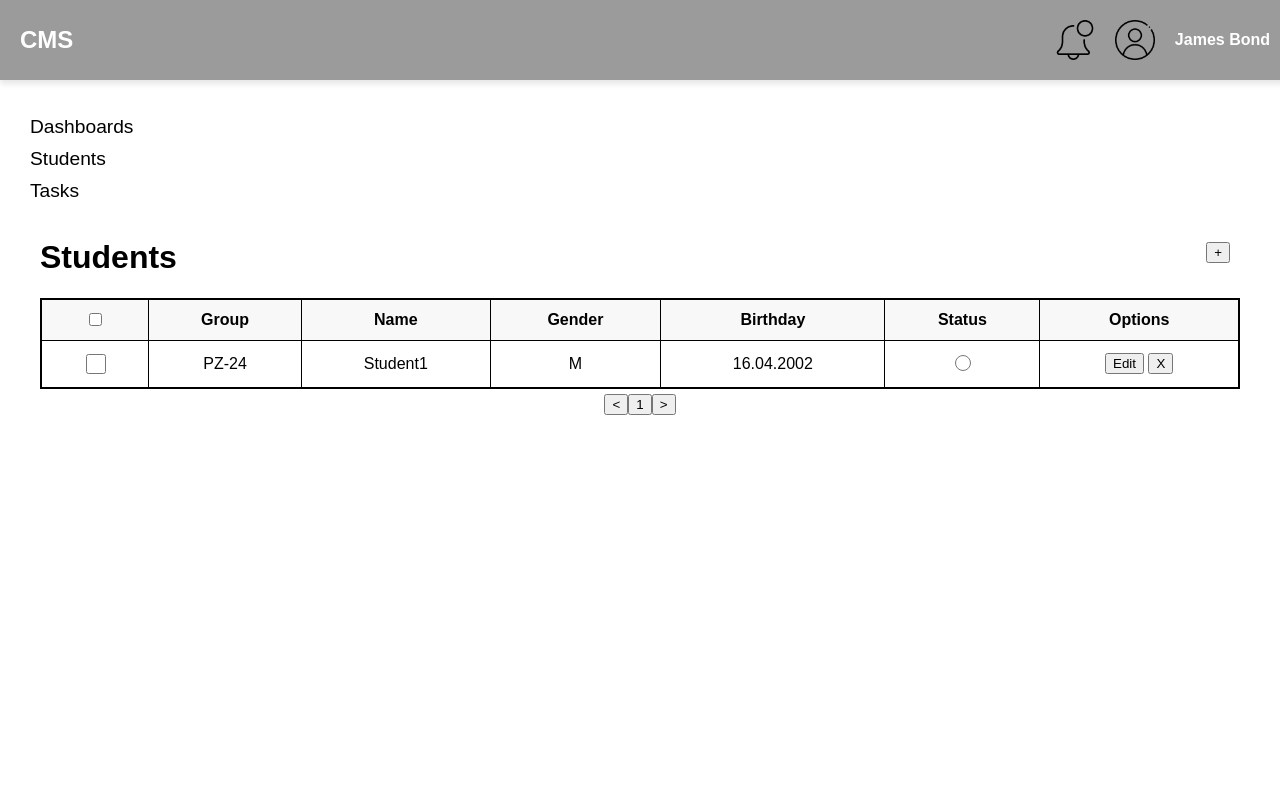
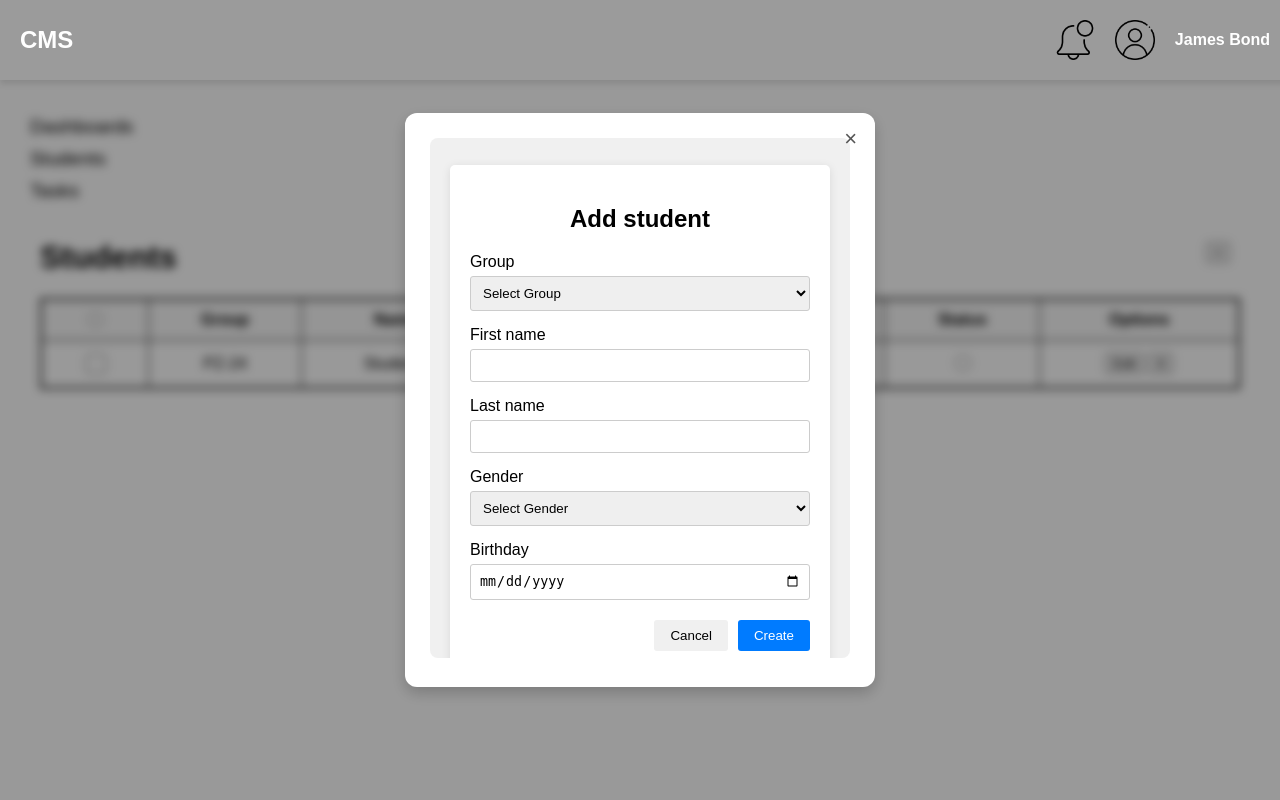
Before and after one commit to nazarsokal/PVI_Lab1, a PHP site: page / in a window 1280 px wide. Run offline with PHP 8.4, Linux system fonts and the light colour scheme.

Commit message:
Add Student changed

```diff
--- a/addStudents.html
+++ b/addStudents.html
@@ -79,7 +79,6 @@
 </head>
 <body>
     <div class="form-container">
-        <button class="close-btn" onclick="window.close()">×</button>
         <h2>Add student</h2>
         <form id="add-student-form">
             <div class="form-group">
@@ -118,11 +117,9 @@
         </form>
     </div>
     <script>
-        // Handle form submission
         document.getElementById('add-student-form').addEventListener('submit', function(e) {
             e.preventDefault();
 
-            // Collect all form values
             var formData = {
                 group: document.getElementById('group').value,
                 firstName: document.getElementById('first-name').value,
@@ -131,7 +128,6 @@
                 birthday: document.getElementById('birthday').value
             };
 
-            // Basic validation to ensure required fields are filled
             if (!formData.group || formData.group === 'Select Group') {
                 alert('Please select a group.');
                 return;
@@ -155,21 +151,14 @@
 
             console.log('Form submitted with data:', formData);
 
-            // Pass all data to the parent window
-            if (window.opener) {
-                console.log('window.opener exists:', window.opener);
-                if (typeof window.opener.setValue === 'function') {
-                    console.log('setValue function is available');
-                    try {
-                        window.opener.setValue(formData);
-                    } catch (error) {
-                        console.error('Error passing data to parent window:', error);
-                        alert(`127.0.0.1:5500 says Error passing data to parent window: ${error.message}`);
-                    }
+            if (window.parent && typeof window.parent.setValue === 'function') {
+                try {
+                    window.parent.setValue(formData);
+                } catch (error) {
+                    console.error('Error passing data:', error);
+                    alert(`Error passing data: ${error.message}`);
                 }
             }
-            // Close the window after submission
-            window.close();
         });
     </script>
 </body>
--- a/index.html
+++ b/index.html
@@ -19,17 +19,7 @@
                 alt="Notification Bell"
                 class="notificationLogo"
                 onclick="changeImage()">
-
-            <div id="popup" class="popup">
-                <iframe id="messageFrame" src="messagesPopup.html"></iframe>
-            </div>
-
             <img src="images/user.png" id="userLogo" alt="UserLogo" class="userLogo"/>
-
-            <div id="popupUser" class="popup">
-                <iframe src="userProfile.html"></iframe>
-            </div>
-
             <h2 class="NavBarName">James Bond</h2>
         </div>
     </nav>
@@ -45,7 +35,9 @@
 
         <div class="header-container">
             <h1>Students</h1>
-            <div class="addStudentsButton"><button onclick="openWindow()">+</button></div>
+            <div class="addStudentsButton">
+                <button onclick="openPopup()">+</button>
+            </div>
             <div class="table-container" id="mainTable">
                 <table id="tableStudents">
                     <thead>
@@ -83,6 +75,14 @@
         </div>
     </div>
 
+    <!-- Modal for Add Student -->
+    <div id="addStudentModal" class="addModal">
+        <div class="modal-content">
+            <button class="close-btn" onclick="closePopup()">×</button>
+            <iframe id="studentIframe" src="addStudents.html"></iframe>
+        </div>
+    </div>
+
     <div id="deleteModal" class="modal">
         <div class="modal-content">
             <span class="close" onclick="closeModal()">&times;</span>
@@ -93,6 +93,7 @@
             </div>
         </div>
     </div>
-    <script src="script.js" defer></script>
+
+    <script src="script.js"></script>
 </body>
 </html>
--- a/script.js
+++ b/script.js
@@ -7,15 +7,12 @@ class Student {
         this.birthday = data.birthday || '';
     }
 }
+function openPopup() {
+    document.getElementById('addStudentModal').style.display = 'flex';
+}
 
-function openWindow() {
-    const screenWidth = window.screen.width;
-    const screenHeight = window.screen.height;
-
-    const left = (screenWidth - 400) / 2;
-    const top = (screenHeight - 600) / 2;
-
-    var newWindow = window.open("addStudents.html", null, `height=600,width=400,top=${top},left=${left},status=yes,toolbar=no,menubar=no,location=center`);
+function closePopup() {
+    document.getElementById('addStudentModal').style.display = 'none';
 }
 
 function setValue(data) {
@@ -53,6 +50,7 @@ function setValue(data) {
         newRow.querySelector(".status").checked = true;
     }
 
+    closePopup();
 }
 
 let notificationBell = document.getElementById("notificationBell");
@@ -164,21 +162,22 @@ function closeModal() {
     studentToDelete = null;
 }
 
-document.addEventListener("DOMContentLoaded", function () {
-    var mainCheckBox = document.getElementById("mainCheckBox");
-
-    mainCheckBox.addEventListener("change", function () {
-        let checkboxes = document.querySelectorAll(".checkbox");
-        checkboxes.forEach(checkbox => {
-            checkbox.checked = mainCheckBox.checked;
-        });
-    });
-});
-
-
-
 function loadComponent(id, file) {
     fetch(file)
         .then(response => response.text())
         .then(data => document.getElementById(id).innerHTML = data);
 }
+
+document.addEventListener("DOMContentLoaded", function () {
+    const mainCheckBox = document.querySelector(".mainCheckBox");
+    const tableBody = document.querySelector("#tableStudents tbody");
+
+    function updateRowCheckboxes() {
+        const rowCheckBoxes = tableBody.querySelectorAll(".checkbox");
+        rowCheckBoxes.forEach(checkbox => {
+            checkbox.checked = mainCheckBox.checked;
+        });
+    }
+
+    mainCheckBox.addEventListener("change", updateRowCheckboxes);
+});
--- a/styles.css
+++ b/styles.css
@@ -164,6 +164,68 @@ h2 {
   border: none;
   border-radius: 8px;
 }
+
+/* Styles for the modal */
+.addModal {
+  display: none;
+  position: fixed;
+  top: 0;
+  left: 0;
+  width: 100%;
+  height: 100%;
+  background: rgba(0, 0, 0, 0.4);
+  display: flex;
+  justify-content: center;
+  align-items: center;
+  backdrop-filter: blur(5px);
+}
+
+.modal-content {
+  background: #ffffff;
+  width: 420px;
+  max-width: 90%;
+  border-radius: 12px;
+  box-shadow: 0 6px 15px rgba(0, 0, 0, 0.2);
+  padding: 25px;
+  position: relative;
+  animation: fadeIn 0.3s ease-in-out;
+}
+
+.close-btn {
+  position: absolute;
+  top: 12px;
+  right: 12px;
+  font-size: 22px;
+  background: none;
+  border: none;
+  cursor: pointer;
+  color: #555;
+  transition: color 0.2s ease-in-out;
+}
+
+.close-btn:hover {
+  color: #d9534f;
+}
+
+iframe {
+  width: 100%;
+  height: 520px;
+  border-radius: 8px;
+  border: none;
+}
+
+/* Fade-in animation */
+@keyframes fadeIn {
+  from {
+    opacity: 0;
+    transform: translateY(-20px);
+  }
+  to {
+    opacity: 1;
+    transform: translateY(0);
+  }
+}
+
 
 /* Стилізація модального вікна */
 .modal {
```
